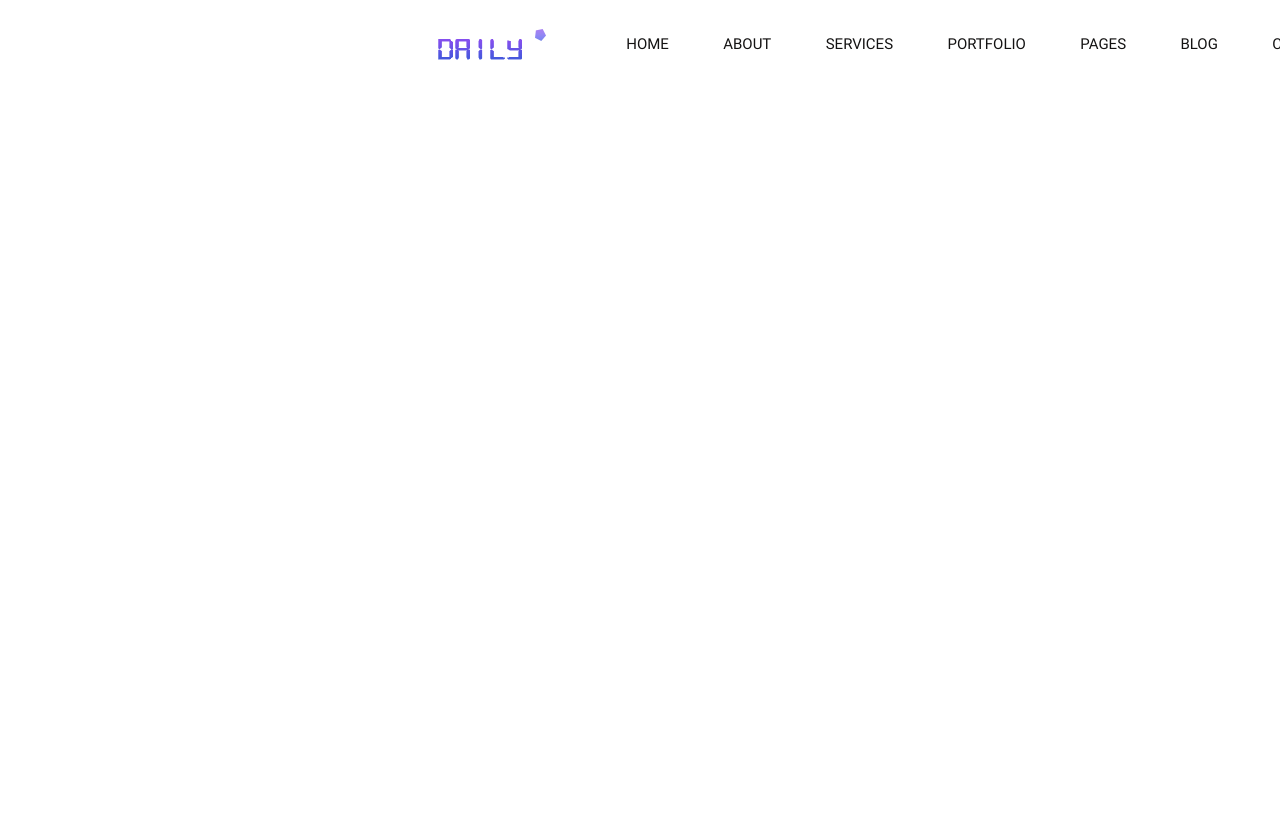
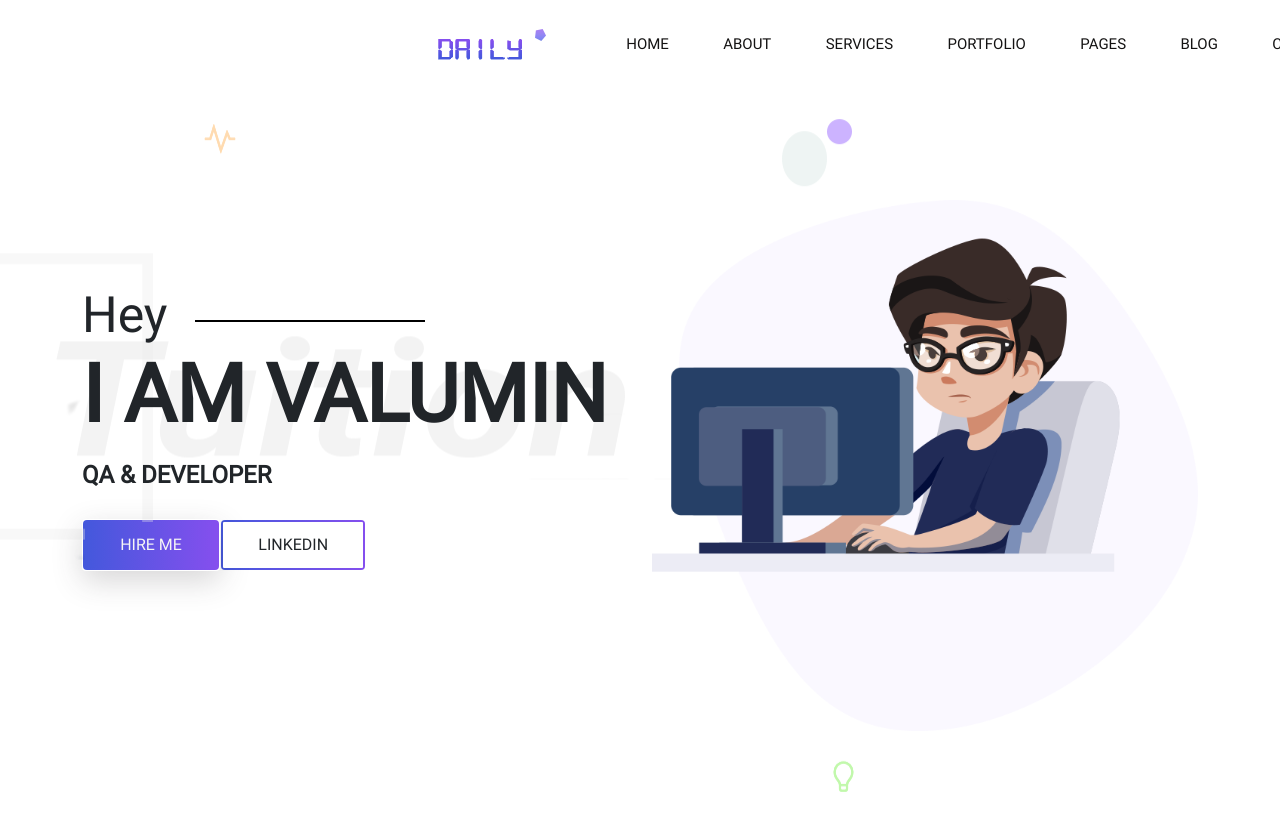
Before and after one commit to xDhii/html5_css_portfolio_practice, a plain HTML site: page index.html in a window 1280 px wide. Shown: the top 830 px of the page. Before the commit the page ends 800 px from the top, so only its background shows below. Drawn offline with Linux system fonts and the light colour scheme.

Commit message:
finished banner area

```diff
--- /dev/null
+++ b/css/partials/_global.css
@@ -0,0 +1,58 @@
+/* Global Classes */
+
+.title-text {
+    font: normal bold 50px/ 72px var(--roboto);
+}
+
+.text-uppercase {
+    text-transform: uppercase;
+}
+
+/* Buttons */
+
+.button {
+    padding: .8rem 2.2rem;
+    font: normal 500 16px/20px var(--roboto);
+    position: relative;
+    border: 3px solid transparent;
+    border-radius: 4px;
+}
+
+.button.primary-button {
+    background: var(--gradient-color);
+    background-clip: padding-box;
+    color: whitesmoke;
+    transition: brackground .6s ease;
+    box-shadow: var(--box-shadow);
+}
+
+.button.primary-button:hover {
+    background: whitesmoke;
+    background-clip: padding-box;
+    color: black;
+}
+
+.button.primary-button::after,
+.button.button.secondary-button::after {
+    position: absolute;
+    top: -2px;
+    left: -2px;
+    bottom: -2px;
+    right: -2px;
+    background: var(--gradient-color);
+    content: '';
+    z-index: -1;
+    border-radius: 4px;
+}
+
+.button.secondary-button {
+    background: white;
+    background-clip: padding-box;
+    transition: background .6s ease;
+}
+
+.button.secondary-button:hover {
+    background: var(--gradient-color);
+    color: whitesmoke;
+    box-shadow: var(--box-shadow);
+}
--- a/css/style.css
+++ b/css/style.css
@@ -3,6 +3,9 @@
 
 /* css variables */
 @import url(./partials/_variables.css);
+
+/* import global styles */
+@import url(./partials/_global.css);
 
 /* start navigation */
 .header_area .main-menu .navbar .navbar-brand {
@@ -34,7 +37,41 @@
     background-clip: text;
 }
 
+/* end navigation */
 
+/* Banner Area */
 
+.site-main .site-banner{
+    background: url(../img/banner/home-banner.png) no-repeat;
+    background-position: 0% 50%;
+}
 
-/* end navigation */
+.site-main .site-banner .site-title h3{
+    padding-top: 35%;
+    font-weight: 500;
+}
+
+.site-main .site-banner .site-title h3::after{
+    content:"";
+    height: 2px;
+    width: 18vw;
+    background: black;
+    display: inline-block;
+    margin-left: 5%;
+    transform: translateY(-10px);
+}
+
+.site-main .site-banner .site-title h1{
+    font-size: 5rem;
+}
+
+.site-main .site-banner .site-title h4{
+    font-size: 1.5rem;
+}
+
+.site-main .site-banner .banner-image >img{
+    padding: 7rem 0;
+    width: 90rem;
+}
+
+/* End Banner Area */
--- a/index.html
+++ b/index.html
@@ -61,6 +61,37 @@
 
     <!-- ============================= End Header Area ============================= -->
 
+    <!-- ============================= Start Main Area ============================= -->
+    <main class="site-main">
+
+
+
+            <!-- ================== Start Banner Area ================== -->
+            <section class="site-banner">
+                <div class="container">
+                    <div class="row">
+                        <div class="col-lg-6 col-md-12 site-title">
+                            <h3 class="title-text">Hey</h3>
+                            <h1 class="title-text text-uppercase">I am Valumin</h1>
+                            <h4 class="title-text text-uppercase">QA & Developer</h4>
+                            <div class="site-buttons">
+                                <div class="d-flex flex-row flex-wrap">
+                                    <button type="button" class="btn button primary-button mr-4 text-uppercase">hire me</button>
+                                    <button type="button" class="btn button secondary-button text-uppercase ">LinkedIn</button>
+                                </div>
+                            </div>
+                        </div>
+                        <div class="col-lg-6 col-md-12 banner-image">
+                            <img src="./img/banner/banner-image.png" alt="banner image" class="img-fluid">
+                        </div>
+                    </div>
+                </div>
+            </section>
+            <!-- ================== End Banner Area ================== -->
+
+    </main>
+    <!-- ============================= End Main Area ============================= -->
+
 
 
     <!-- Jquery js file -->
```
